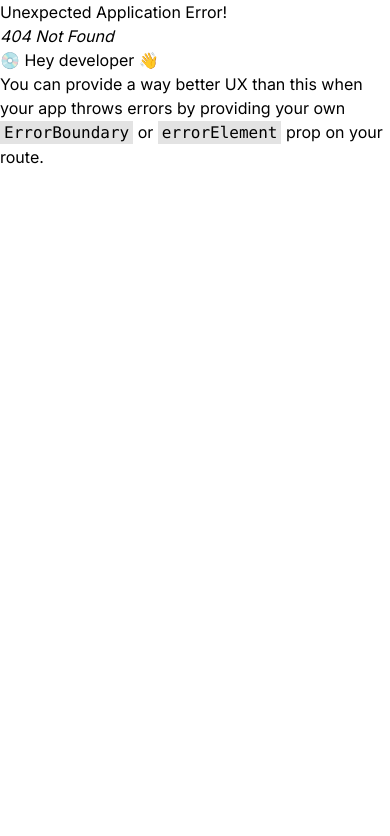
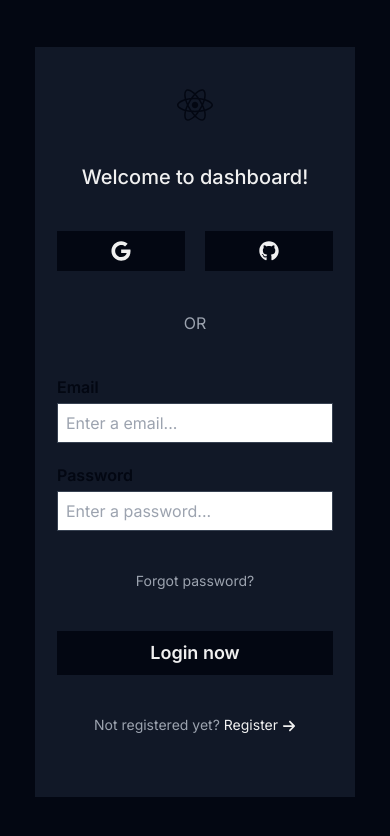
Before and after one commit to Kuzma02/Free-Admin-Dashboard, a React (Vite) app: page /login in a window 390 px wide. Before the commit this address had no page. Shown: the top 836 px of the page. Built offline with nearby package versions, Linux system fonts and the light colour scheme.

Commit message:
created responsive dark version of login page

```diff
--- a/src/components/Sidebar.tsx
+++ b/src/components/Sidebar.tsx
@@ -1,4 +1,4 @@
-import { HiOutlineHome } from "react-icons/hi";
+import { HiLogin, HiOutlineHome, HiUserGroup } from "react-icons/hi";
 import { HiOutlineDevicePhoneMobile } from "react-icons/hi2";
 import { HiOutlineTag } from "react-icons/hi";
 import { HiOutlineTruck } from "react-icons/hi";
@@ -14,6 +14,7 @@ import { useState } from "react";
 
 const Sidebar = () => {
   const [isLandingOpen, setIsLandingOpen] = useState(false);
+  const [isAuthOpen, setIsAuthOpen] = useState(false);
   const { isSidebarOpen } = useAppSelector((state) => state.dashboard);
   const dispatch = useAppDispatch();
 
@@ -113,6 +114,36 @@ const Sidebar = () => {
             <HiOutlineStar className="text-xl" />
             <span className="text-lg">Reviews</span>
           </NavLink>
+
+          <div
+            onClick={() => setIsAuthOpen(() => !isAuthOpen)}
+            className="block flex items-center self-stretch gap-4 py-4 px-6 dark:bg-blackPrimary dark:hover:bg-blackSecondary cursor-pointer max-xl:py-3 dark:text-whiteSecondary hover:bg-white text-blackPrimary bg-whiteSecondary"
+          >
+            <HiUserGroup className="text-xl" />
+            <span className="text-lg">Auth</span>
+          </div>
+          {isAuthOpen && (
+            <div>
+              <NavLink
+                to="/login"
+                className={(isActiveObj) =>
+                  isActiveObj.isActive ? navActiveClass : navInactiveClass
+                }
+              >
+                <HiLogin className="text-xl" />
+                <span className="text-lg">Login</span>
+              </NavLink>
+              <NavLink
+                to="/register"
+                className={(isActiveObj) =>
+                  isActiveObj.isActive ? navActiveClass : navInactiveClass
+                }
+              >
+                <HiUserGroup className="text-xl" />
+                <span className="text-lg">Register</span>
+              </NavLink>
+            </div>
+          )}
         </div>
 
         <div className="absolute bottom-0 border-1 border-t dark:border-blackSecondary border-blackSecondary w-full">
--- /dev/null
+++ b/src/pages/Login.tsx
@@ -0,0 +1,54 @@
+import { FaReact } from "react-icons/fa6";
+import { FaGoogle } from "react-icons/fa6";
+import { FaGithub } from "react-icons/fa6";
+import { InputWithLabel, SimpleInput, WhiteButton } from "../components";
+import { HiLogin } from "react-icons/hi";
+import { Link } from "react-router-dom";
+import { FaArrowRight } from "react-icons/fa6";
+
+
+const Login = () => {
+  return (
+    <div className="bg-blackPrimary h-[100vh] w-full flex justify-center items-center">
+      <div className="w-[500px] h-[750px] bg-gray-900 flex flex-col justify-between items-center py-10 max-sm:w-[320px] max-sm:h-[750px]">
+        <div className="flex flex-col items-center gap-10">
+          <FaReact className="text-5xl dark:text-whiteSecondary text-blackPrimary hover:rotate-180 hover:duration-1000 hover:ease-in-out cursor-pointer max-sm:text-4xl" />
+          <h2 className="text-2xl text-whiteSecondary font-medium max-sm:text-xl">
+            Welcome to dashboard!
+          </h2>
+          <div className="flex gap-5">
+            <button className="bg-blackPrimary hover:bg-gray-800 transition-colors w-44 h-12 flex justify-center items-center max-sm:w-32 max-sm:h-10">
+              <FaGoogle className="text-2xl text-whiteSecondary max-sm:text-xl" />
+            </button>
+            <button className="bg-blackPrimary hover:bg-gray-800 transition-colors w-44 h-12 flex justify-center items-center max-sm:w-32 max-sm:h-10">
+              <FaGithub className="text-2xl text-whiteSecondary max-sm:text-xl" />
+            </button>
+          </div>
+
+          <p className="text-gray-400 text-xl max-sm:text-base">OR</p>
+
+          <div className="w-full flex flex-col gap-5">
+            <InputWithLabel label="Email">
+              <SimpleInput type="email" placeholder="Enter a email..." />
+            </InputWithLabel>
+
+            <InputWithLabel label="Password">
+              <SimpleInput type="password" placeholder="Enter a password..." />
+            </InputWithLabel>
+          </div>
+          <p className="text-gray-400 text-base hover:text-gray-300 cursor-pointer transition-colors max-sm:text-sm">Forgot password?</p>
+          <WhiteButton
+                link="/"
+                textSize="lg"
+                width="full"
+                py="2"
+                text="Login now"
+              >
+              </WhiteButton>
+              <p className="text-gray-400 text-base hover:text-white cursor-pointer transition-colors flex gap-1 items-center max-sm:text-sm">Not registered yet? <Link to="/register" className="text-whiteSecondary flex gap-1 items-center hover:text-white max-sm:text-sm">Register <FaArrowRight className="mt-[2px]" /></Link></p>
+        </div>
+      </div>
+    </div>
+  );
+};
+export default Login;
--- /dev/null
+++ b/src/pages/Register.tsx
@@ -0,0 +1,6 @@
+const Register = () => {
+  return (
+    <div>Register</div>
+  )
+}
+export default Register
--- a/src/pages/index.ts
+++ b/src/pages/index.ts
@@ -19,3 +19,5 @@ export { default as HelpDesk } from "./HelpDesk";
 export { default as Notifications } from "./Notifications";
 export { default as Profile } from "./Profile";
 export { default as LandingV2 } from "./LandingV2";
+export { default as Login } from "./Login";
+export { default as Register } from "./Register";
--- a/tailwind.config.js
+++ b/tailwind.config.js
@@ -1,21 +1,21 @@
 /** @type {import('tailwindcss').Config} */
 export default {
-  content: [
-    "./index.html",
-    "./src/**/*.{js,ts,jsx,tsx}",
-  ],
-  darkMode: 'selector',
+  content: ["./index.html", "./src/**/*.{js,ts,jsx,tsx}"],
+  darkMode: "selector",
   theme: {
     extend: {
       colors: {
-        blackPrimary: '#030712',
-        blackSecondary: 'rgba(48, 48, 48, 0.90)',
-        whiteSecondary: '#F0F0F0'
+        blackPrimary: "#030712",
+        blackSecondary: "rgba(48, 48, 48, 0.90)",
+        whiteSecondary: "#F0F0F0",
       },
       boxShadow: {
-        'custom-white': '0px 4px 10px 0px rgba(255, 255, 255, 0.90)',
+        "custom-white": "0px 4px 10px 0px rgba(255, 255, 255, 0.90)",
+      },
+      backgroundImage: {
+        "login-background": "url('/src/assets/dark login bg 1.jpg')",
       },
     },
   },
   plugins: [],
-}
+};
```
Also changed, not shown: src/App.tsx (+11 -0 lines), src/assets/dark login bg 1.jpg (added).
